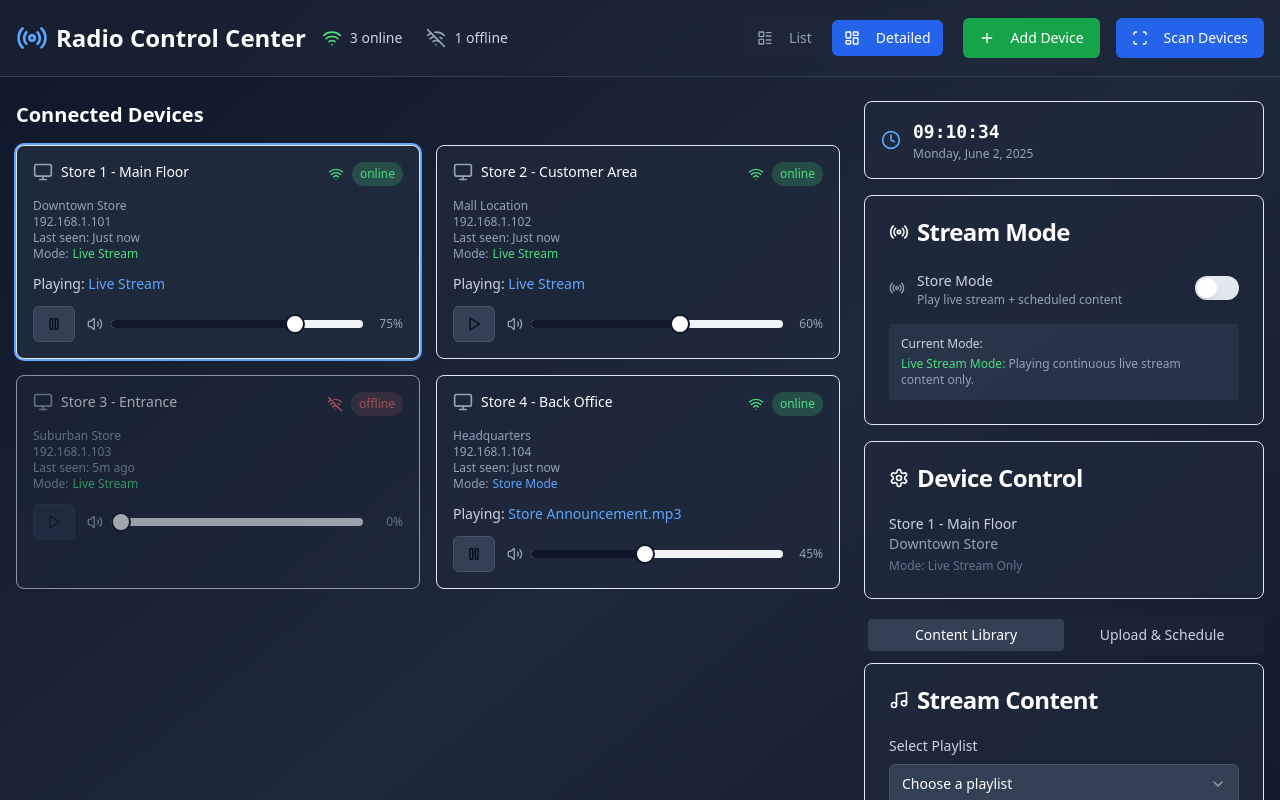
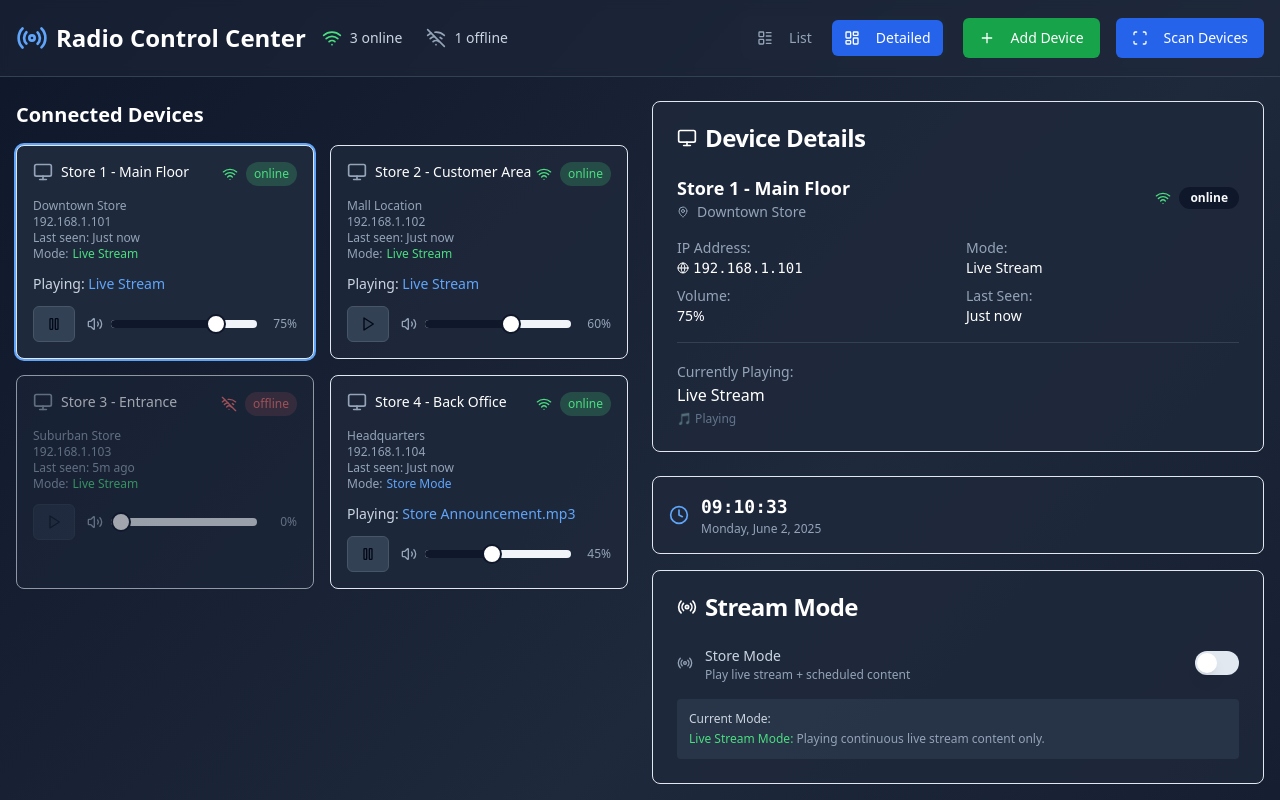
Before and after one commit to AashiqShaik/store-radio-beacon, a React (Vite) app: page / in a window 1280 px wide. Both pictures are taken after a click on the element 218 px from the left and 252 px from the top of the page. Shown: the top 800 px of the page. Built offline with nearby package versions, Linux system fonts and the light colour scheme.

Commit message:
Refactor: Improve device details layout
Restructure the layout to display device details and related components in a separate block with better alignment upon store selection.

```diff
--- /dev/null
+++ b/src/components/DeviceDetailsPanel.tsx
@@ -0,0 +1,110 @@
+
+import { Monitor, Wifi, WifiOff, MapPin, Globe } from 'lucide-react';
+import { Card, CardContent, CardHeader, CardTitle } from '@/components/ui/card';
+import { Badge } from '@/components/ui/badge';
+
+interface Device {
+  id: string;
+  name: string;
+  status: 'online' | 'offline';
+  isPlaying: boolean;
+  volume: number;
+  currentTrack: string | null;
+  lastSeen: Date;
+  location: string;
+  ipAddress: string;
+  streamUrl?: string;
+  isScheduledContent?: boolean;
+  storeMode?: boolean;
+}
+
+interface DeviceDetailsPanelProps {
+  device: Device;
+}
+
+export const DeviceDetailsPanel = ({ device }: DeviceDetailsPanelProps) => {
+  const formatLastSeen = (date: Date) => {
+    const now = new Date();
+    const diffInMinutes = Math.floor((now.getTime() - date.getTime()) / 60000);
+
+    if (diffInMinutes < 1) return 'Just now';
+    if (diffInMinutes < 60) return `${diffInMinutes}m ago`;
+    if (diffInMinutes < 1440) return `${Math.floor(diffInMinutes / 60)}h ago`;
+    return date.toLocaleDateString();
+  };
+
+  return (
+    <Card className="bg-slate-800/80">
+      <CardHeader>
+        <CardTitle className="text-white flex items-center space-x-2">
+          <Monitor className="h-5 w-5" />
+          <span>Device Details</span>
+        </CardTitle>
+      </CardHeader>
+      <CardContent className="space-y-4">
+        <div className="flex items-center justify-between">
+          <div>
+            <h3 className="text-lg font-semibold text-white">{device.name}</h3>
+            <div className="flex items-center space-x-2 text-sm text-slate-400">
+              <MapPin className="h-3 w-3" />
+              <span>{device.location}</span>
+            </div>
+          </div>
+
+          <div className="flex items-center space-x-2">
+            {device.status === 'online' ? (
+              <Wifi className="h-4 w-4 text-green-400" />
+            ) : (
+              <WifiOff className="h-4 w-4 text-red-400" />
+            )}
+            <Badge variant={device.status === 'online' ? 'default' : 'destructive'}>
+              {device.status}
+            </Badge>
+          </div>
+        </div>
+
+        <div className="grid grid-cols-2 gap-4 text-sm">
+          <div className="space-y-2">
+            <div>
+              <span className="text-slate-400">IP Address:</span>
+              <div className="flex items-center space-x-1 text-white">
+                <Globe className="h-3 w-3" />
+                <span className="font-mono">{device.ipAddress}</span>
+              </div>
+            </div>
+
+            <div>
+              <span className="text-slate-400">Volume:</span>
+              <div className="text-white font-medium">{device.volume}%</div>
+            </div>
+          </div>
+
+          <div className="space-y-2">
+            <div>
+              <span className="text-slate-400">Mode:</span>
+              <div className="text-white font-medium">
+                {device.storeMode ? 'Store Mode' : 'Live Stream'}
+              </div>
+            </div>
+
+            <div>
+              <span className="text-slate-400">Last Seen:</span>
+              <div className="text-white font-medium">{formatLastSeen(device.lastSeen)}</div>
+            </div>
+          </div>
+        </div>
+
+        {device.currentTrack && (
+          <div className="border-t border-slate-700 pt-4">
+            <span className="text-slate-400 text-sm">Currently Playing:</span>
+            <div className="text-white font-medium">{device.currentTrack}</div>
+            <div className="text-xs text-slate-500 mt-1">
+              {device.isPlaying ? '🎵 Playing' : '⏸️ Paused'}
+              {device.isScheduledContent && ' • Scheduled Content'}
+            </div>
+          </div>
+        )}
+      </CardContent>
+    </Card>
+  );
+};
--- a/src/pages/Index.tsx
+++ b/src/pages/Index.tsx
@@ -1,6 +1,7 @@
 import { useState, useEffect } from 'react';
 import { DeviceGrid } from '@/components/DeviceGrid';
 import { ContentPanel } from '@/components/ContentPanel';
+import { DeviceDetailsPanel } from '@/components/DeviceDetailsPanel';
 import { Header } from '@/components/Header';
 import { toast } from '@/hooks/use-toast';
 
@@ -110,6 +111,8 @@ const Index = () => {
     return () => clearInterval(interval);
   }, []);
 
+  const selectedDeviceData = selectedDevice ? devices.find(d => d.id === selectedDevice) : null;
+
   return (
     <div className="min-h-screen bg-gradient-to-br from-slate-900 via-slate-800 to-slate-900">
       <Header
@@ -122,7 +125,33 @@ const Index = () => {
         onAddDevice={addDevice}
       />
 
-      <div className="container mx-auto px-4 py-6 space-y-6">
+      <div className="container mx-auto px-4 py-6">
+        {selectedDeviceData ? (
+          <div className="grid grid-cols-1 xl:grid-cols-4 gap-6">
+            {/* Device Grid - Takes 2 columns on XL screens */}
+            <div className="xl:col-span-2">
+              <DeviceGrid
+                devices={devices}
+                selectedDevice={selectedDevice}
+                onSelectDevice={setSelectedDevice}
+                onUpdateDevice={updateDevice}
+                view={view}
+              />
+            </div>
+
+            {/* Right Panel - Takes 2 columns on XL screens */}
+            <div className="xl:col-span-2 space-y-6">
+              {/* Device Details */}
+              <DeviceDetailsPanel device={selectedDeviceData} />
+
+              {/* Content Control Panel */}
+              <ContentPanel
+                selectedDevice={selectedDeviceData}
+                onUpdateDevice={updateDevice}
+              />
+            </div>
+          </div>
+        ) : (
           <div className="grid grid-cols-1 lg:grid-cols-3 gap-6">
             <div className="lg:col-span-2">
               <DeviceGrid
@@ -136,11 +165,12 @@ const Index = () => {
 
             <div className="lg:col-span-1">
               <ContentPanel
-              selectedDevice={selectedDevice ? devices.find(d => d.id === selectedDevice) : null}
+                selectedDevice={null}
                 onUpdateDevice={updateDevice}
               />
             </div>
           </div>
+        )}
       </div>
     </div>
   );
```
Lines whose indentation alone changed are shown as unchanged.
